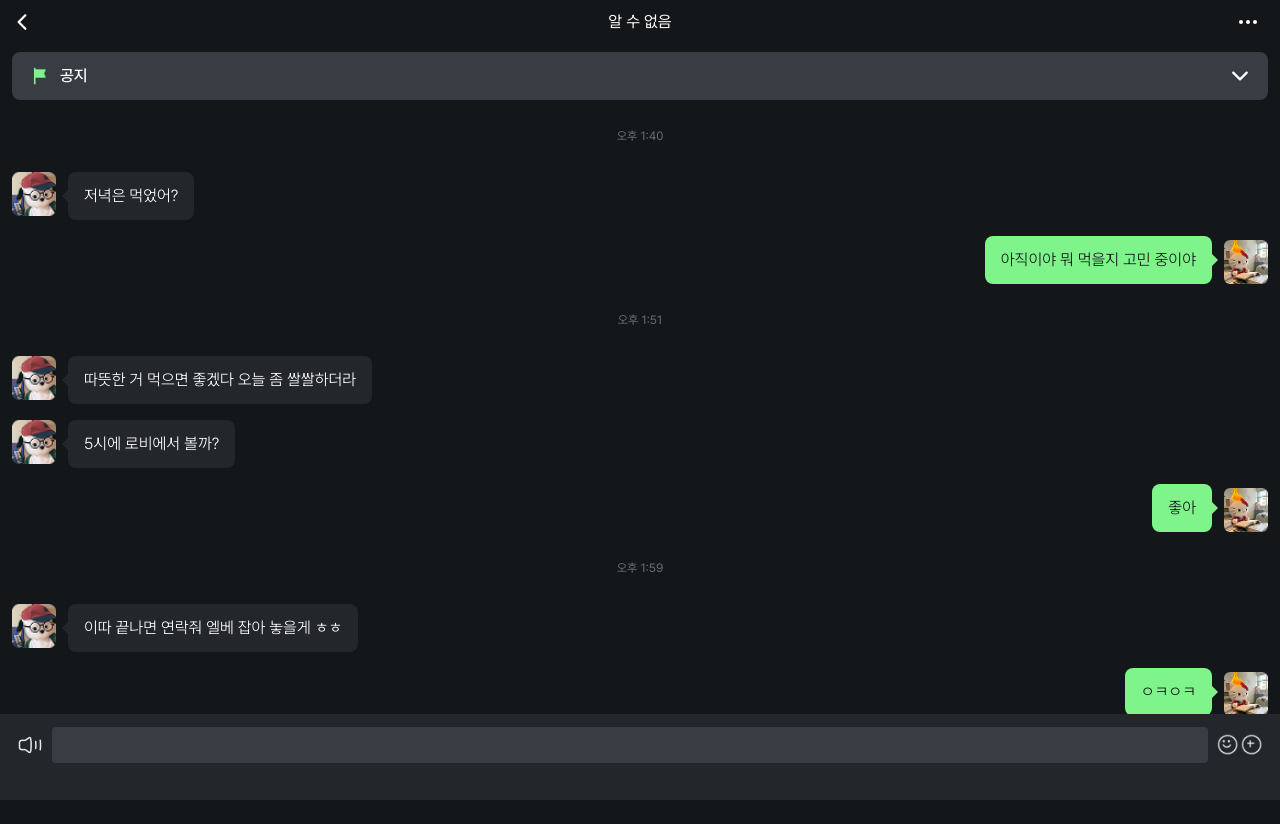
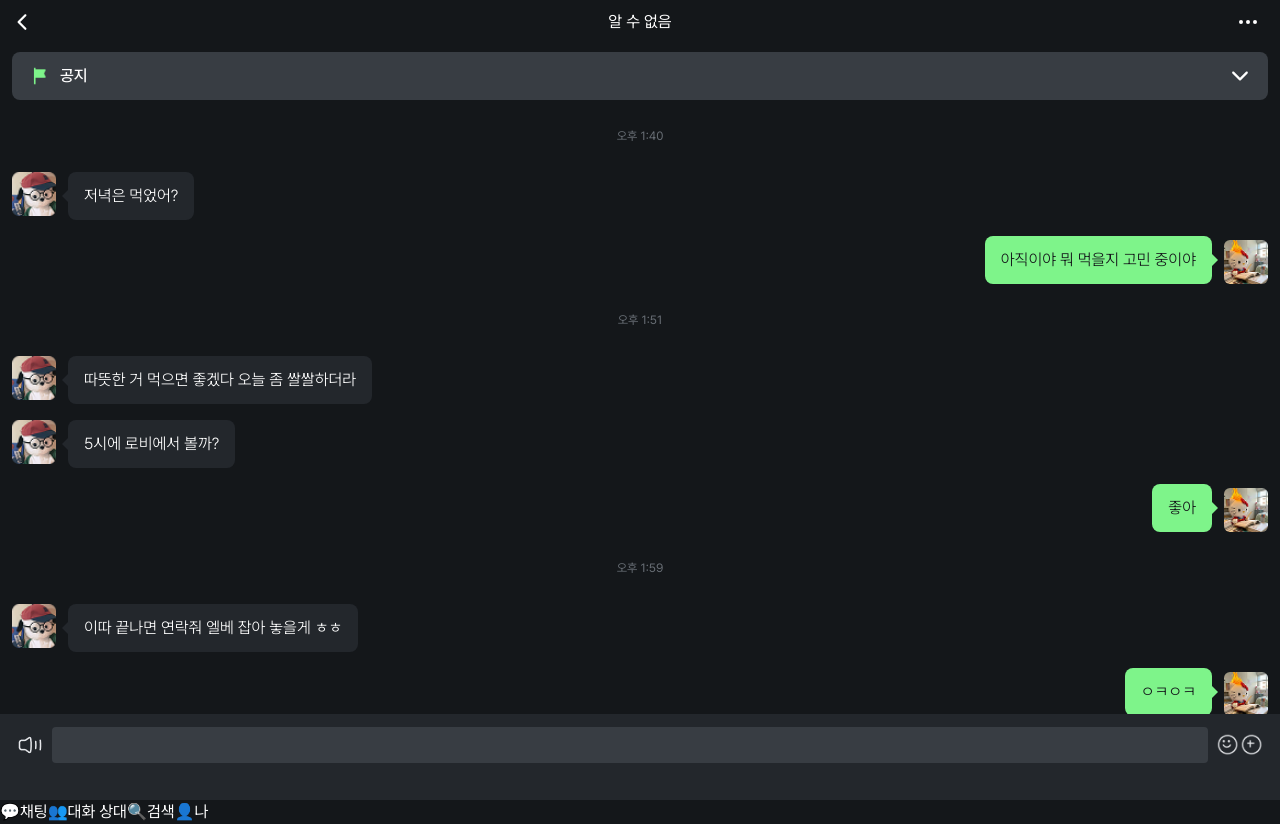
Before and after one commit to CEOS-Developers/react-messenger-23rd, a React (Vite) app: page / in a window 1280 px wide. Before the commit the page ends 800 px from the top, so only its background shows below. Built offline with nearby package versions, Linux system fonts and the light colour scheme.

Commit message:
feat: implement conditional rendering for NavBar

```diff
--- a/src/App.tsx
+++ b/src/App.tsx
@@ -1,12 +1,15 @@
-import { Routes, Route } from "react-router-dom";
+import { Routes, Route, useLocation } from "react-router-dom";
 import ChatRoomPage from "./pages/ChatRoom";
 import ChatListPage from "./pages/ChatList";
 import NoticePage from "./components/ChatRoom/Noticepage";
 import initialMessages from "../public/data/messages.json";
+import FriendsPage from "./pages/Friends";
 import "./App.css";
 import { useEffect } from "react";
+import NavBar from "./components/common/NavBar";
 
 function App() {
+  //최초로 메세지 데이터 가져오기
   useEffect(() => {
     const isDataLoaded = localStorage.getItem("messages");
     if (!isDataLoaded) {
@@ -16,13 +19,19 @@ function App() {
     }
   }, []);
 
+  //네브바 표시 설정
+  const location = useLocation();
+  const shouldHide = location.pathname.startsWith("/chatroom");
+
   return (
+    <div className="min-h-screen">
       <Routes>
         <Route path="/" element={<ChatRoomPage />} />
 
         <Route path="/chatroom/:id" element={<ChatRoomPage />} />
         <Route path="/chatlist" element={<ChatListPage />} />
         <Route path="/notice-page" element={<NoticePage />} />
+        <Route path="/friends" element={<FriendsPage />} />
 
         <Route
           path="*"
@@ -31,6 +40,8 @@ function App() {
           }
         />
       </Routes>
+      {!shouldHide && <NavBar />}
+    </div>
   );
 }
 
--- /dev/null
+++ b/src/components/common/NavBar.tsx
@@ -0,0 +1,25 @@
+import { Link, useLocation } from "react-router-dom";
+
+export default function NavBar() {
+  const location = useLocation(); // 현재 위치에 따라 아이콘 색상을 바꾸기 위해
+
+  const menus = [
+    { name: "채팅", path: "/chat-list", icon: "💬" },
+    { name: "대화 상대", path: "/friends", icon: "👥" },
+    { name: "검색", path: "", icon: "🔍" },
+    { name: "나", path: "/profile", icon: "👤" },
+  ];
+
+  return (
+    <nav>
+      {menus.map((menu) => (
+        <Link key={menu.path} to={menu.path}>
+          <span>{menu.icon}</span>
+          <span>{menu.name}</span>
+        </Link>
+      ))}
+    </nav>
+  );
+}
+
+//스타일링, 정렬, 하단 sticky
--- a/src/index.css
+++ b/src/index.css
@@ -66,4 +66,5 @@
 body {
   font-family: var(--font-pretendard);
   background-color: #14171a;
+  color: #ffffff;
 }
--- a/src/pages/Friends.tsx
+++ b/src/pages/Friends.tsx
@@ -0,0 +1,7 @@
+export default function FriendsPage() {
+  return (
+    <>
+      <span>friends list</span>
+    </>
+  );
+}
```
Lines whose indentation alone changed are shown as unchanged.
